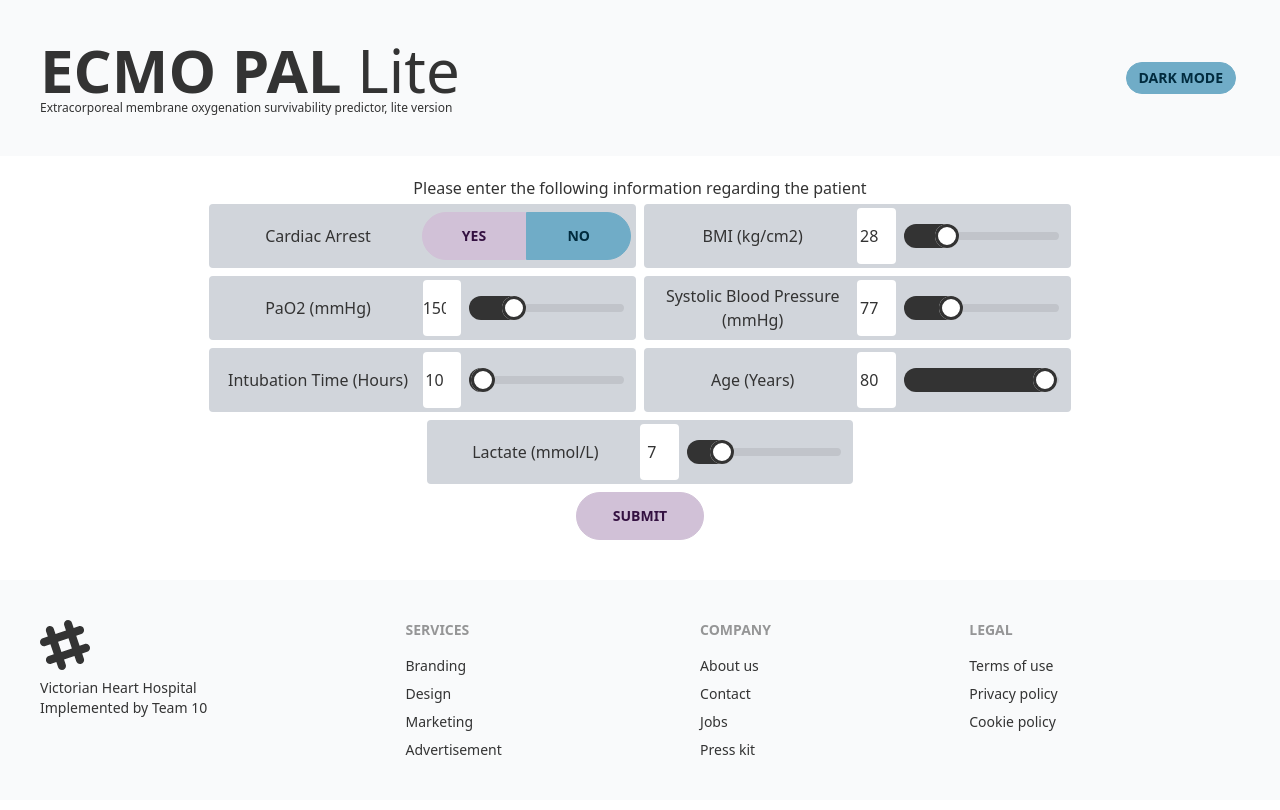
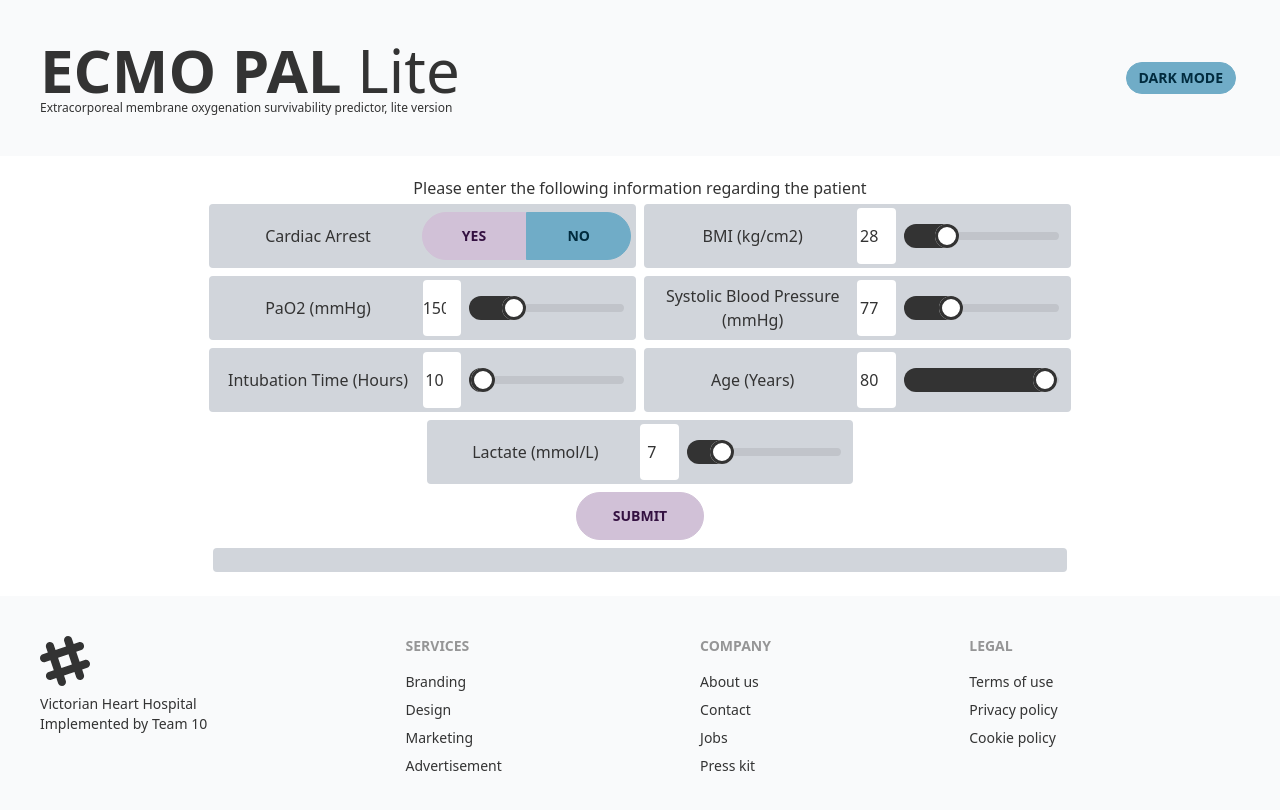
Before and after one commit to FIT4002-Rabbit/ECMOPal-UI, a SvelteKit app: page / in a window 1280 px wide. Shown: the top 810 px of the page. Built offline with nearby package versions, Linux system fonts and the light colour scheme.

Commit message:
Make graph size change based on view media

```diff
--- a/src/routes/+page.svelte
+++ b/src/routes/+page.svelte
@@ -137,8 +137,8 @@
 	<div class="basis-full h-0" />
 
 	<button class="btn btn-primary w-32 m-1" on:click={handleSubmit}>Submit</button>
+	<div class="basis-full h-0" />
+	<div class="rounded bg-base-300 h-auto w-5/6 md:w-2/3 m-1 p-3">
+		<CustomChart data={predictionResults} />
+	</div>
 </div>
-
-<div>
-	<CustomChart data={predictionResults} />
-</div>
```
